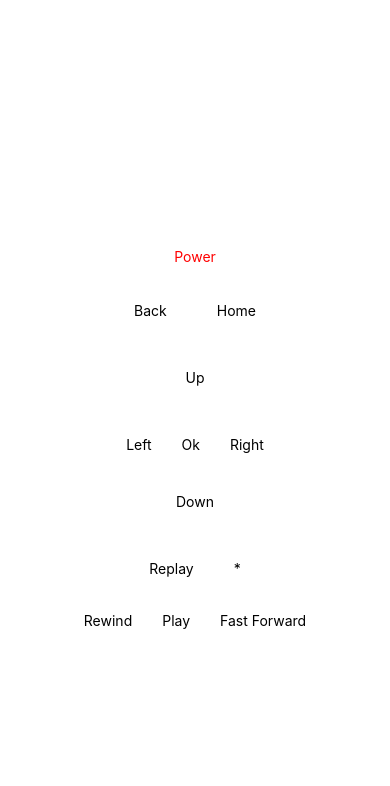
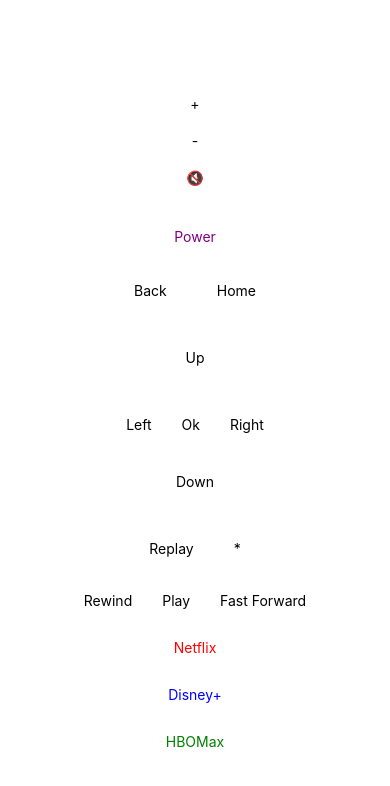
Before and after one commit to T-In-Tech-GH/Roku-Remote, a React Native app: screen / in a window 390 px wide. Shown: the top 786 px of the page. Built offline with nearby package versions, Linux system fonts and the light colour scheme; no server answers.

Commit message:
New features added

```diff
--- a/App.js
+++ b/App.js
@@ -1,9 +1,10 @@
-import { View, Button } from "react-native";
+import { View, Button, Image } from "react-native";
 import { rokuIp } from "./Components/config.js";
 import Home from "./Components/goHome.jsx";
 import Nav from "./Components/NavButtons.jsx";
 import Media from "./Components/MediaButtons.jsx";
 import Power from "./Components/Power.jsx";
+
 
 export default function App() {
 
--- a/Components/EcpNav.js
+++ b/Components/EcpNav.js
@@ -5,9 +5,18 @@
     return fetch(`http://${rokuIp}:8060/keypress/${command}`, { method: "POST" });
 }
 
+const appCommand = (num) => {
+  return fetch(`http://${rokuIp}:8060/launch/${num}`, { method: "POST" });
+}
 
 export const onBtn = {
     power:  () => fetchCommand("Power"),
+}
+
+export const volume = {
+   volumeUp: () => fetchCommand("VolumeUp"),
+   volumeDown: () => fetchCommand("VolumeDown"),
+   volumeMute: () => fetchCommand("VolumeMute"),
 }
 
 export const dpad = {
@@ -28,6 +37,15 @@
    instantReplay: () => fetchCommand("InstantReplay"),
 }
 
+export const appBtns = {
+   netflix: () => appCommand("12"),
+   disneyplus: () => appCommand("291097"),
+   HBO: () => appCommand("61322"),
+   youtube: () => appCommand("837"),
+}
 
-const Ecp = {  dpad, playbackBtns, onBtn }
+
+const Ecp = {  dpad, playbackBtns, onBtn };
+const Apps = { appBtns };
+
 export default Ecp;
--- a/Components/MediaButtons.jsx
+++ b/Components/MediaButtons.jsx
@@ -1,5 +1,5 @@
 import { View, StyleSheet, Pressable, Text } from "react-native";
-import { playbackBtns } from "./EcpNav.js";
+import { playbackBtns, appBtns } from "./EcpNav.js";
 
 export default function Media() {
 
@@ -25,6 +25,17 @@
       <Text>Fast Forward</Text>
     </Pressable>
     </View>
+    <View style={styles.appBtn}>
+    <Pressable onPress={appBtns.netflix}>
+      <Text style={styles.netflixBtnColor}>Netflix</Text>
+    </Pressable>
+    <Pressable onPress={appBtns.disneyplus}>
+      <Text style={styles.disneyBtnColor}>Disney+</Text>
+    </Pressable>
+    <Pressable onPress={appBtns.HBO}>
+      <Text style={styles.HBOBtnColor}>HBOMax</Text>
+    </Pressable>
+    </View>
     </>
   )
 }
@@ -43,5 +54,21 @@
     marginTop: 15,
     gap: 30,
     top: 20,
-  }
+  },
+  appBtn: {
+    flexDirection: "column",
+    marginTop: 50,
+    alignItems: "center",
+    gap: 30,
+
+  },
+  netflixBtnColor: {
+    color: "red",
+  },
+  disneyBtnColor: {
+    color: "blue",
+  },
+  HBOBtnColor: {
+  color: "green",
+  },
 })
--- a/Components/NavButtons.jsx
+++ b/Components/NavButtons.jsx
@@ -1,7 +1,9 @@
 import { StyleSheet, View, Pressable, Text  } from "react-native";
 import { dpad } from "./EcpNav.js";
+import { Image } from "react-native";
 
 export default function Nav() {
+
 
   return (
     <>
--- a/Components/Power.jsx
+++ b/Components/Power.jsx
@@ -1,13 +1,24 @@
 import {StyleSheet, Text, View, Pressable} from "react-native";
-import { onBtn } from "./EcpNav.js";
+import { onBtn, volume } from "./EcpNav.js";
 
 export default function Power() {
 
 
     return (
         <>
+        <View style={styles.volumeBtns}>
+            <Pressable onPress={volume.volumeUp}>
+                <Text>+</Text>
+            </Pressable>
+            <Pressable onPress={volume.volumeDown}>
+                <Text>-</Text>
+            </Pressable>
+            <Pressable onPress={volume.volumeMute}>
+                <Text>🔇</Text>
+            </Pressable>
+        </View>
         <View style={styles.powerBtn}>
-        <Pressable style={styles.powerBtnColor} onPress={onBtn.power}>
+        <Pressable onPress={onBtn.power}>
           <Text style={styles.powerBtnColor}>Power</Text>
         </Pressable>
         </View>
@@ -16,12 +27,18 @@
 }
 
 const styles = StyleSheet.create({
+    volumeBtns: {
+    flexDirection: "column",
+    marginBottom: 30,
+    alignItems: "center",
+    gap: 20,
+    },
    powerBtn: {
    padding: 12,
    justifyContent: "center",
    alignItems: "center",
    },
    powerBtnColor: {
-    color: "red",
+    color: "purple",
    }
 })
--- a/Components/goHome.jsx
+++ b/Components/goHome.jsx
@@ -1,7 +1,7 @@
 import { Pressable, StyleSheet, Text, View } from "react-native";
 import { dpad } from "./EcpNav.js";
 
-export default function Home() {
+const Home = () => {
 
 
   return (
@@ -27,3 +27,5 @@
    marginBottom: 10,
   },
 })
+
+export default Home;
```
